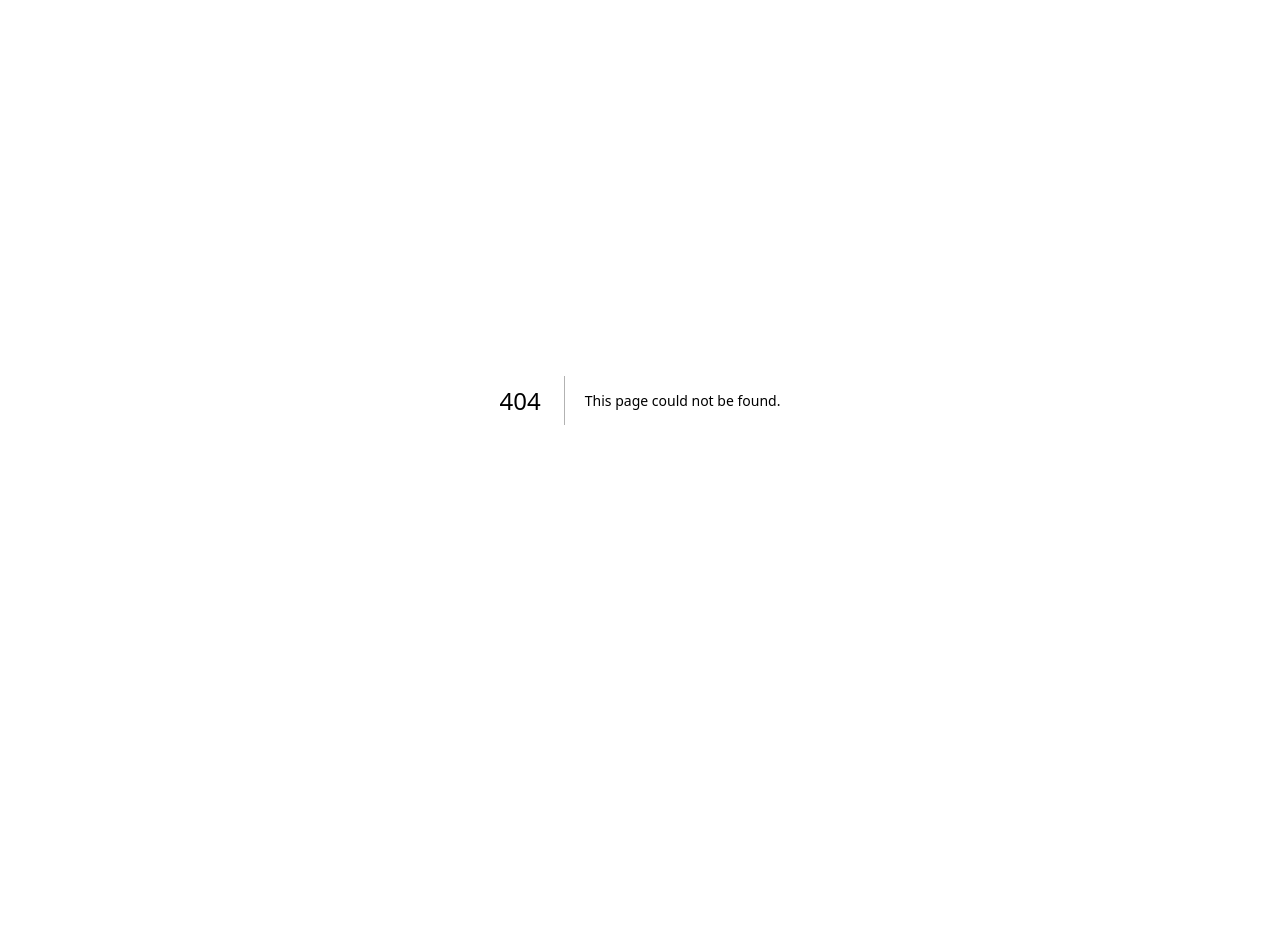
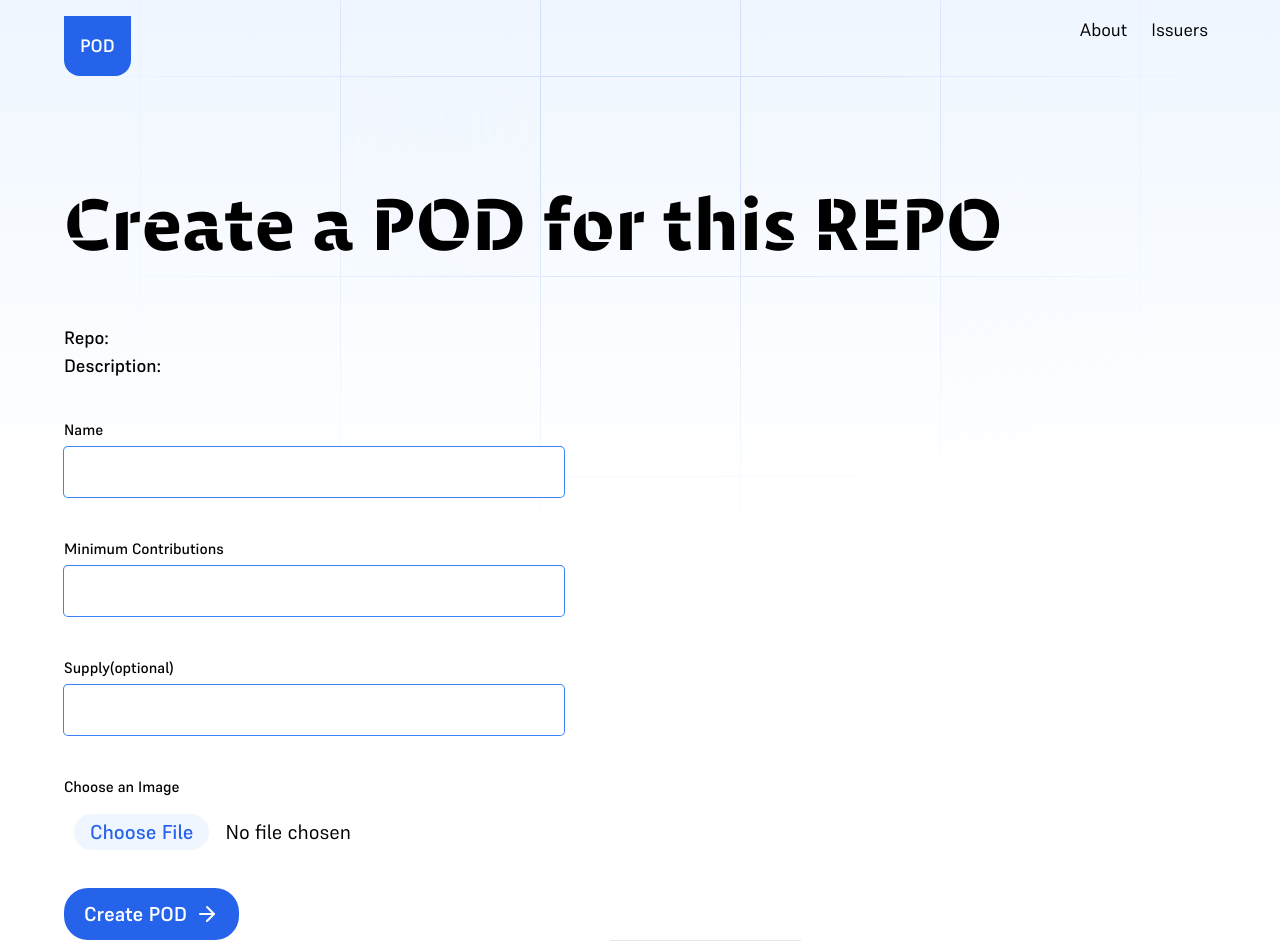
Before and after one commit to adeleke5140/pod-frontend, a Next.js app: page /repos/1 in a window 1280 px wide. Before the commit this address had no page. Shown: the top 945 px of the page. Before the commit the page ends 800 px from the top, so only its background shows below. Built offline with nearby package versions, Linux system fonts and the light colour scheme.

Commit message:
feat: add repo component

```diff
--- /dev/null
+++ b/src/pages/repos/[id].tsx
@@ -0,0 +1,131 @@
+import { useRouter } from "next/router";
+import Layout from "~/components/layouts";
+import { useRepos } from "~/lib/zustand/codeSlice";
+import * as Form from "@radix-ui/react-form";
+import { ArrowRight } from "react-feather";
+
+const RepoPage = () => {
+  const repos = useRepos();
+  const router = useRouter();
+  const { id: name } = router.query;
+
+  const repo = repos.filter((repo) => repo.name === name)[0];
+  console.log({ repos });
+  console.log({
+    name,
+    repo,
+  });
+  return (
+    <Layout>
+      <div className="mt-16 flex flex-col gap-8 text-left">
+        <h1 className="mb-8 font-bespoke text-7xl font-bold">
+          Create a POD for this REPO
+        </h1>
+        <div>
+          <h2>
+            <span className="text-lg font-medium">Repo:</span> {repo?.name}
+          </h2>
+          <p>
+            <span className="text-lg font-medium">Description:</span>{" "}
+            {repo?.description}
+          </p>
+        </div>
+
+        <div className="">
+          <Form.Root className="flex w-[500px] flex-col gap-6">
+            <Form.Field className="mb-[10px] grid" name="name">
+              <div className="flex items-baseline justify-between">
+                <Form.Label className="text-[15px] font-medium leading-[35px]">
+                  Name
+                </Form.Label>
+                <Form.Message
+                  className="text-[13px] text-red-500 opacity-[0.9]"
+                  match="valueMissing"
+                >
+                  Please enter the name of the POD
+                </Form.Message>
+                <Form.Message
+                  className="text-[13px] text-red-500 opacity-[0.9]"
+                  match="typeMismatch"
+                >
+                  Please provide a valid name
+                </Form.Message>
+              </div>
+              <Form.Control asChild>
+                <input
+                  className="selection:color-white box-border inline-flex h-[50px] w-full appearance-none items-center justify-center rounded-[4px] px-[10px] text-xl leading-none shadow-[0_0_0_1px] shadow-blue-500 outline-none selection:bg-blue-100  focus:ring-2 focus:ring-blue-600"
+                  type="text"
+                  required
+                />
+              </Form.Control>
+            </Form.Field>
+            <Form.Field
+              className="mb-[10px] grid"
+              name="contributions-required"
+            >
+              <div className="flex items-baseline justify-between">
+                <Form.Label className="text-[15px] font-medium leading-[35px]">
+                  Minimum Contributions
+                </Form.Label>
+                <Form.Message
+                  className="text-[13px] text-red-500 opacity-[0.89]"
+                  match="valueMissing"
+                >
+                  Please enter a valid number
+                </Form.Message>
+              </div>
+              <Form.Control asChild>
+                <input
+                  type="number"
+                  className="selection:color-black box-border inline-flex h-[50px] w-full resize-none appearance-none items-center justify-center rounded-[4px] p-[10px] text-xl leading-none shadow-[0_0_0_1px] shadow-blue-500 outline-none selection:bg-blue-100  focus:ring-2 focus:ring-blue-500"
+                  required
+                />
+              </Form.Control>
+            </Form.Field>
+            <Form.Field className="mb-[10px] grid" name="supply">
+              <div className="flex items-baseline justify-between">
+                <Form.Label className="text-[15px] font-medium leading-[35px]">
+                  Supply(optional)
+                </Form.Label>
+              </div>
+              <Form.Control asChild>
+                <input
+                  type="number"
+                  className="selection:color-black box-border inline-flex h-[50px] w-full resize-none appearance-none items-center justify-center rounded-[4px] border-blue-200 p-[10px] text-xl leading-none shadow-[0_0_0_1px] shadow-blue-500 outline-none selection:bg-blue-100 focus:ring-2 focus:ring-blue-500"
+                />
+              </Form.Control>
+            </Form.Field>
+            <Form.Field className="mb-[10px] grid" name="images">
+              <div className="flex items-baseline justify-between">
+                <Form.Label className="text-[15px] font-medium leading-[35px]">
+                  Choose an Image
+                </Form.Label>
+                <Form.Message
+                  className="text-[13px] text-red-500 opacity-[0.9]"
+                  match="valueMissing"
+                >
+                  Please add the image of your NFT
+                </Form.Message>
+              </div>
+              <Form.Control asChild>
+                <input
+                  type="file"
+                  required
+                  className="selection:color-black shadow-blue- inline-flex h-[50px] w-full resize-none appearance-none items-center justify-center p-[10px] text-xl leading-none outline-none selection:bg-blue-100 file:mr-4 file:rounded-full file:border-0 file:bg-blue-50 file:px-4 file:py-2 file:font-medium file:text-blue-600 file:transition-colors file:hover:bg-blue-100 focus:ring-2 focus:ring-blue-500"
+                />
+              </Form.Control>
+            </Form.Field>
+            <Form.Submit asChild>
+              <button className="group flex cursor-pointer items-center justify-center gap-2 self-start rounded-3xl bg-blue-600 px-5 py-3 text-xl font-semibold text-white transition-colors ease-out hover:bg-blue-700 disabled:opacity-50">
+                <span> Create POD</span>
+                <ArrowRight className="transition-transform group-hover:translate-x-1" />{" "}
+              </button>
+            </Form.Submit>
+          </Form.Root>
+        </div>
+      </div>
+    </Layout>
+  );
+};
+
+export default RepoPage;
```
